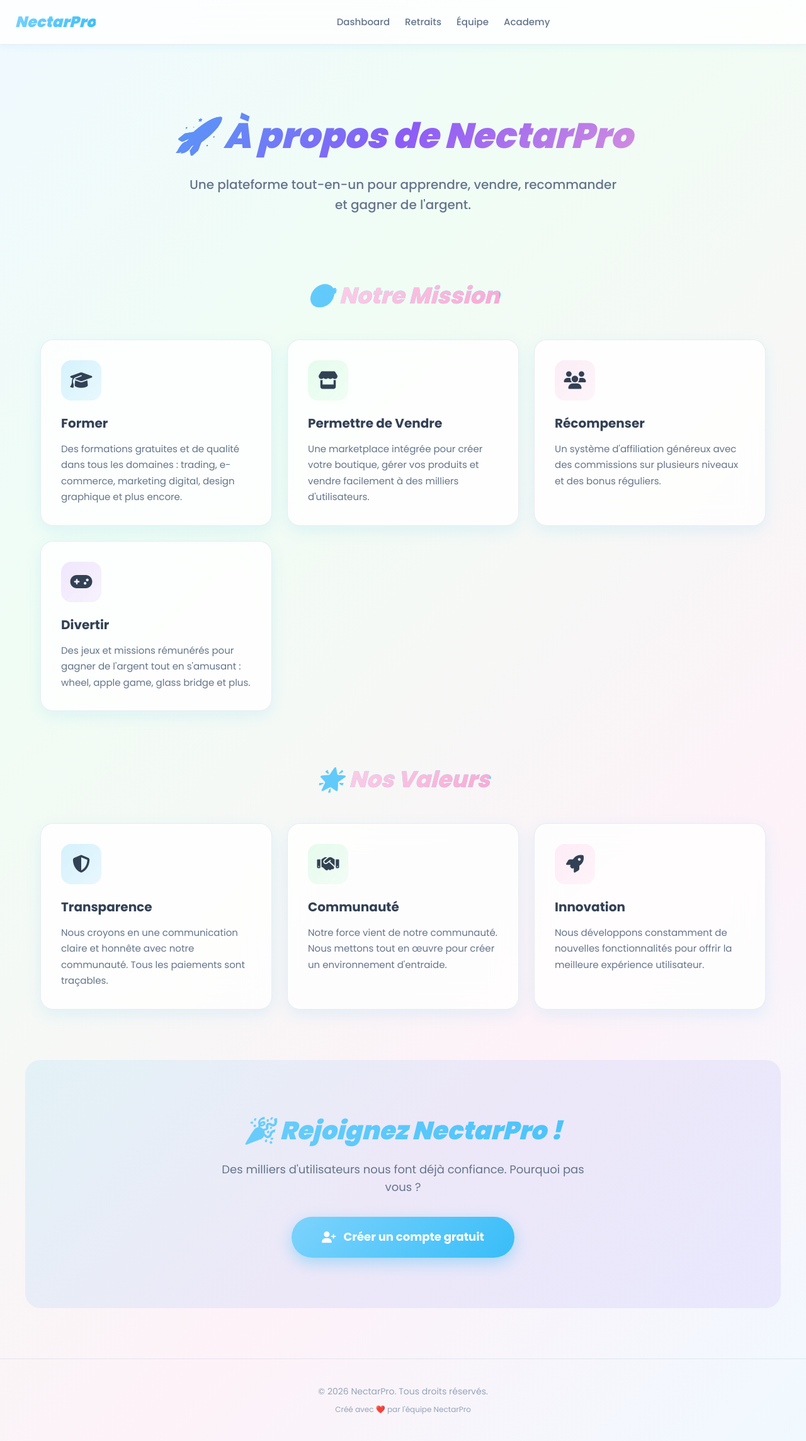
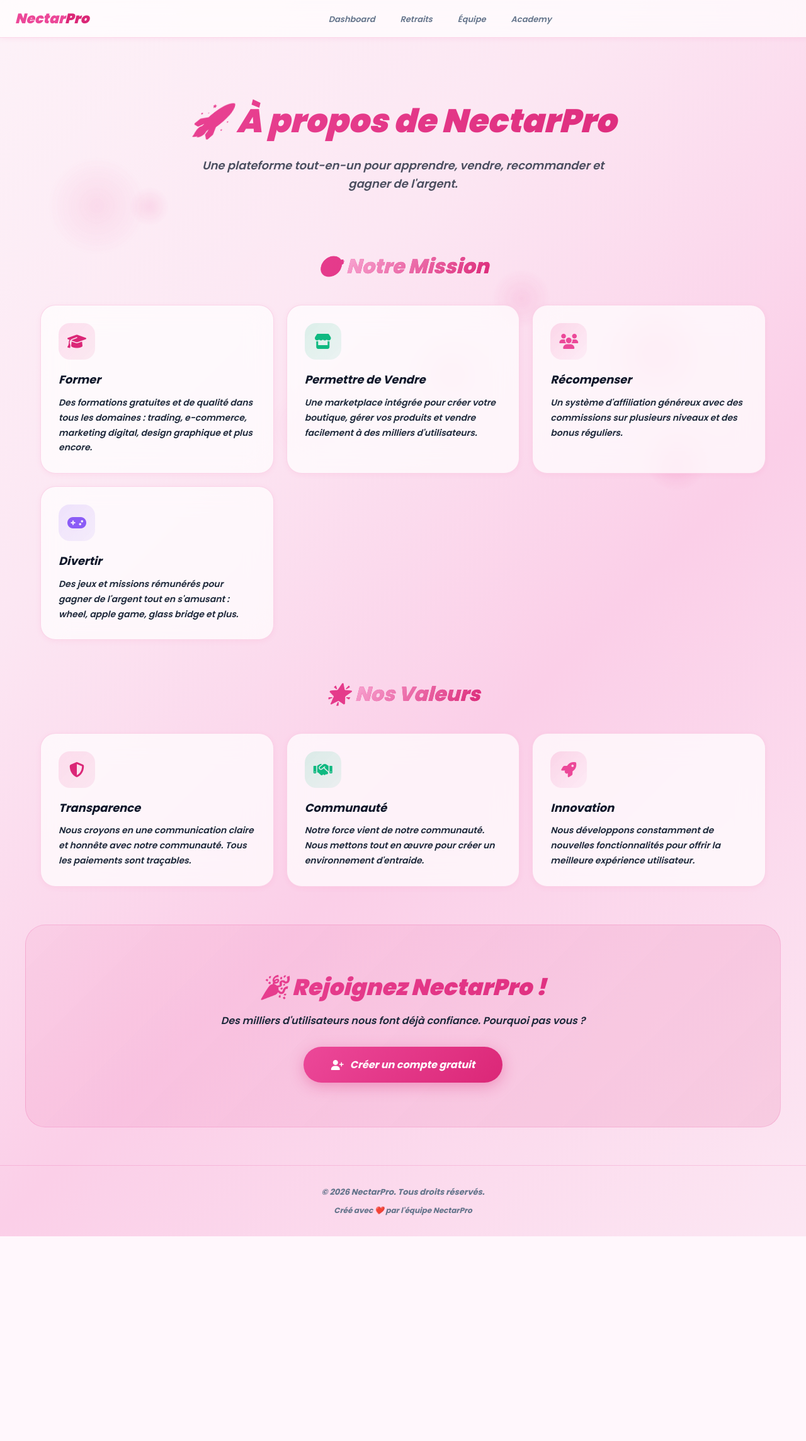
Before and after one commit to fredogary7-rgb/e, a Flask app: page /about in a window 1280 px wide. Shown: the whole page at 63% size. After the commit the page ends 1963 px from the top, so only its background shows below. Run offline with Flask 3, Linux system fonts and the light colour scheme.

Commit message:
refactor: about.html - theme rose NectarPro aligné sur le dashboard (particules, couleurs, navbar)

```diff
--- a/templates/about.html
+++ b/templates/about.html
@@ -8,85 +8,104 @@
     <link rel="stylesheet" href="https://cdnjs.cloudflare.com/ajax/libs/font-awesome/6.5.0/css/all.min.css">
     <style>
         :root {
-            --bg-primary: #f8fafc;
-            --bg-secondary: rgba(255, 255, 255, 0.8);
-            --bg-card: rgba(255, 255, 255, 0.7);
-            --accent-blue: #38bdf8;
-            --accent-blue-light: #7dd3fc;
-            --accent-green: #86efac;
-            --accent-pink: #f9a8d4;
-            --accent-purple: #c084fc;
-            --text-primary: #334155;
-            --text-secondary: #64748b;
-            --text-muted: #94a3b8;
-            --border-color: rgba(148, 163, 184, 0.2);
-            --gradient-blue: linear-gradient(135deg, #7dd3fc 0%, #38bdf8 100%);
-            --gradient-pink: linear-gradient(135deg, #fbcfe8 0%, #f9a8d4 100%);
-            --gradient-green: linear-gradient(135deg, #bbf7d0 0%, #86efac 100%);
-            --gradient-purple: linear-gradient(135deg, #e9d5ff 0%, #c084fc 100%);
-            --gradient-bg: linear-gradient(135deg, #f0f9ff 0%, #f0fdf4 30%, #fdf2f8 70%, #f0f9ff 100%);
-            --radius-sm: 10px;
-            --radius-lg: 16px;
-            --radius-xl: 20px;
-            --radius-2xl: 24px;
-            --shadow-sm: 0 4px 12px rgba(56, 189, 248, 0.08);
-            --shadow-medium: 0 8px 24px rgba(56, 189, 248, 0.12);
-            --shadow-large: 0 12px 32px rgba(56, 189, 248, 0.15);
+            --bg: linear-gradient(135deg,#fdf2f8 0%,#fce7f3 30%,#fbcfe8 60%,#fce7f3 100%);
+            --glass: rgba(255,255,255,0.72);
+            --glass-hover: rgba(255,255,255,0.88);
+            --accent: #db2777;
+            --accent2: #ec4899;
+            --accent-light: #f9a8d4;
+            --gold: #f59e0b;
+            --gold-light: #fef3c7;
+            --emerald: #10b981;
+            --emerald-light: #d1fae5;
+            --violet: #8b5cf6;
+            --violet-light: #ede9fe;
+            --sky: #0ea5e9;
+            --sky-light: #e0f2fe;
+            --text: #0f172a;
+            --text2: #1e293b;
+            --muted: #64748b;
+            --border: rgba(236,72,153,0.2);
+            --shadow-sm: 0 2px 8px rgba(236,72,153,0.08);
+            --shadow: 0 8px 32px rgba(236,72,153,0.12);
+            --shadow-lg: 0 16px 48px rgba(236,72,153,0.18);
+            --shadow-xl: 0 24px 64px rgba(236,72,153,0.25);
+            --radius-sm: 12px;
+            --radius: 18px;
+            --radius-lg: 24px;
+            --radius-xl: 32px;
         }
 
         * { margin: 0; padding: 0; box-sizing: border-box; }
 
         body {
             font-family: 'Poppins', sans-serif;
-            color: var(--text-primary);
-            background: var(--gradient-bg);
+            font-style: italic;
+            color: var(--text);
+            background: var(--bg);
             line-height: 1.6;
             overflow-x: hidden;
             min-height: 100vh;
+            min-height: 100dvh;
+            position: relative;
         }
+
+        /* PARTICULES */
+        .bg-particles { position: fixed; inset: 0; z-index: 0; pointer-events: none; overflow: hidden; }
+        .particle { position: absolute; border-radius: 50%; background: radial-gradient(circle, rgba(236,72,153,0.18), transparent 70%); animation: floatUp linear infinite; }
+        .particle:nth-child(1) { width: 180px; height: 180px; left: 5%; top: 70%; animation-duration: 18s; animation-delay: 0s; }
+        .particle:nth-child(2) { width: 120px; height: 120px; left: 60%; top: 80%; animation-duration: 14s; animation-delay: 3s; }
+        .particle:nth-child(3) { width: 200px; height: 200px; left: 30%; top: 75%; animation-duration: 22s; animation-delay: 6s; }
+        .particle:nth-child(4) { width: 100px; height: 100px; left: 80%; top: 85%; animation-duration: 16s; animation-delay: 9s; }
+        .particle:nth-child(5) { width: 150px; height: 150px; left: 50%; top: 90%; animation-duration: 20s; animation-delay: 2s; }
+        .particle:nth-child(6) { width: 90px; height: 90px; left: 15%; top: 50%; animation-duration: 12s; animation-delay: 5s; }
+        .particle:nth-child(7) { width: 160px; height: 160px; left: 75%; top: 60%; animation-duration: 24s; animation-delay: 8s; }
+        @keyframes floatUp { 0% { transform: translateY(0) scale(0.6); opacity: 0; } 10% { opacity: 0.7; } 90% { opacity: 0.4; } 100% { transform: translateY(-110vh) scale(1.4); opacity: 0; } }
 
         /* NAVBAR */
         .navbar {
-            background: var(--bg-secondary);
-            backdrop-filter: blur(20px);
-            padding: 16px 24px;
+            background: rgba(255,255,255,0.7);
+            backdrop-filter: blur(24px);
+            -webkit-backdrop-filter: blur(24px);
+            padding: 12px 24px;
             display: flex;
             justify-content: space-between;
             align-items: center;
             position: sticky;
             top: 0;
             z-index: 1000;
-            border-bottom: 1px solid var(--border-color);
+            border-bottom: 1px solid var(--border);
             box-shadow: var(--shadow-sm);
         }
 
         .navbar-brand {
-            font-size: 24px;
+            font-size: 22px;
             font-weight: 900;
             font-style: italic;
-            background: var(--gradient-blue);
-            -webkit-background-clip: text;
-            -webkit-text-fill-color: transparent;
-            background-clip: text;
             text-decoration: none;
         }
+        .navbar-brand .brand-n { color: var(--accent2); }
+        .navbar-brand .brand-p { color: var(--accent); }
 
         .navbar-nav {
             display: flex;
-            gap: 24px;
+            gap: 8px;
             list-style: none;
         }
 
         .navbar-nav a {
-            color: var(--text-secondary);
+            color: var(--muted);
             text-decoration: none;
-            font-weight: 500;
-            transition: color 0.3s;
-            font-size: 15px;
+            font-weight: 600;
+            font-size: 13px;
+            padding: 8px 16px;
+            border-radius: var(--radius-sm);
+            transition: all 0.15s;
         }
 
         .navbar-nav a:hover {
-            color: var(--accent-blue);
+            color: var(--accent);
+            background: rgba(236,72,153,0.08);
         }
 
         .navbar-user {
@@ -98,64 +117,70 @@
         .user-avatar {
             width: 40px;
             height: 40px;
-            border-radius: 50%;
-            background: var(--gradient-blue);
+            border-radius: 12px;
+            background: linear-gradient(135deg, #ec4899, #db2777);
             display: flex;
             align-items: center;
             justify-content: center;
             color: white;
             font-weight: 700;
             font-size: 16px;
+            box-shadow: 0 4px 16px rgba(219,39,119,0.35);
         }
 
         /* HERO SECTION */
         .hero {
             text-align: center;
-            padding: 100px 24px 60px;
+            padding: 90px 24px 50px;
             max-width: 1200px;
             margin: 0 auto;
+            position: relative;
+            z-index: 1;
         }
 
         .hero h1 {
-            font-size: 56px;
+            font-size: 52px;
             font-weight: 900;
             font-style: italic;
             margin-bottom: 16px;
-            background: linear-gradient(135deg, #38bdf8 0%, #8b5cf6 50%, #f9a8d4 100%);
+            background: linear-gradient(135deg, #ec4899, #db2777);
             -webkit-background-clip: text;
             -webkit-text-fill-color: transparent;
             background-clip: text;
         }
 
         .hero .subtitle {
-            font-size: 20px;
-            color: var(--text-secondary);
+            font-size: 18px;
+            color: var(--text2);
             max-width: 700px;
             margin: 0 auto 40px;
-            font-weight: 500;
+            font-weight: 600;
+            opacity: 0.8;
         }
 
         /* SECTIONS */
         .section {
             max-width: 1200px;
-            margin: 0 auto 80px;
+            margin: 0 auto 60px;
             padding: 0 24px;
+            position: relative;
+            z-index: 1;
         }
 
         .section-title {
-            font-size: 36px;
+            font-size: 32px;
             font-weight: 800;
             font-style: italic;
-            margin-bottom: 40px;
+            margin-bottom: 36px;
             text-align: center;
-            background: var(--gradient-blue);
+            background: linear-gradient(135deg, #ec4899, #db2777);
             -webkit-background-clip: text;
             -webkit-text-fill-color: transparent;
             background-clip: text;
         }
 
         .section-title span {
-            background: var(--gradient-pink);
+            background: linear-gradient(135deg, #f9a8d4, #db2777);
             -webkit-background-clip: text;
             -webkit-text-fill-color: transparent;
             background-clip: text;
@@ -164,288 +189,239 @@
         /* CARDS GRID */
         .cards-grid {
             display: grid;
-            grid-template-columns: repeat(auto-fit, minmax(320px, 1fr));
-            gap: 24px;
+            grid-template-columns: repeat(auto-fit, minmax(290px, 1fr));
+            gap: 20px;
         }
 
         .info-card {
-            background: var(--bg-secondary);
+            background: var(--glass);
             backdrop-filter: blur(20px);
-            border-radius: var(--radius-xl);
-            padding: 32px;
-            border: 1px solid var(--border-color);
-            box-shadow: var(--shadow-medium);
+            -webkit-backdrop-filter: blur(20px);
+            border-radius: var(--radius-lg);
+            padding: 28px;
+            border: 1px solid var(--border);
+            box-shadow: var(--shadow-sm);
             transition: transform 0.3s, box-shadow 0.3s;
         }
 
         .info-card:hover {
-            transform: translateY(-8px);
-            box-shadow: var(--shadow-large);
+            transform: translateY(-6px);
+            box-shadow: var(--shadow-lg);
+            border-color: var(--accent2);
         }
 
         .card-icon {
-            width: 64px;
-            height: 64px;
-            border-radius: var(--radius-lg);
+            width: 58px;
+            height: 58px;
+            border-radius: var(--radius);
             display: flex;
             align-items: center;
             justify-content: center;
-            font-size: 28px;
-            margin-bottom: 20px;
+            font-size: 24px;
+            margin-bottom: 18px;
         }
 
-        .card-icon.blue { background: linear-gradient(135deg, rgba(56, 189, 248, 0.2) 0%, rgba(56, 189, 248, 0.1) 100%); }
-        .card-icon.green { background: linear-gradient(135deg, rgba(134, 239, 172, 0.2) 0%, rgba(134, 239, 172, 0.1) 100%); }
-        .card-icon.pink { background: linear-gradient(135deg, rgba(249, 168, 212, 0.2) 0%, rgba(249, 168, 212, 0.1) 100%); }
-        .card-icon.purple { background: linear-gradient(135deg, rgba(192, 132, 252, 0.2) 0%, rgba(192, 132, 252, 0.1) 100%); }
+        .card-icon.blue { background: linear-gradient(135deg, rgba(236,72,153,0.15) 0%, rgba(219,39,119,0.08) 100%); color: var(--accent); }
+        .card-icon.green { background: linear-gradient(135deg, rgba(16,185,129,0.15) 0%, rgba(16,185,129,0.08) 100%); color: var(--emerald); }
+        .card-icon.pink { background: linear-gradient(135deg, rgba(236,72,153,0.18) 0%, rgba(249,168,212,0.1) 100%); color: var(--accent2); }
+        .card-icon.purple { background: linear-gradient(135deg, rgba(139,92,246,0.15) 0%, rgba(139,92,246,0.08) 100%); color: var(--violet); }
 
         .card-title {
-            font-size: 20px;
+            font-size: 18px;
             font-weight: 700;
-            margin-bottom: 12px;
-            color: var(--text-primary);
+            margin-bottom: 10px;
+            color: var(--text);
         }
 
         .card-text {
-            font-size: 15px;
-            color: var(--text-secondary);
+            font-size: 14px;
+            color: var(--text2);
             line-height: 1.7;
+            font-weight: 600;
         }
 
-        /* TIMELINE */
-        .timeline {
-            max-width: 800px;
-            margin: 0 auto;
-            position: relative;
-        }
-
-        .timeline::before {
-            content: '';
-            position: absolute;
-            left: 50%;
-            transform: translateX(-50%);
-            width: 3px;
-            height: 100%;
-            background: var(--gradient-blue);
-            border-radius: 2px;
-        }
-
-        .timeline-item {
-            display: flex;
-            align-items: center;
-            gap: 40px;
-            margin-bottom: 40px;
-            position: relative;
-        }
-
-        .timeline-item:nth-child(even) {
-            flex-direction: row-reverse;
-        }
-
-        .timeline-content {
-            flex: 1;
-            background: var(--bg-secondary);
+        /* STATS */
+        .stats-section {
+            background: var(--glass);
             backdrop-filter: blur(20px);
+            -webkit-backdrop-filter: blur(20px);
             border-radius: var(--radius-xl);
-            padding: 24px;
-            border: 1px solid var(--border-color);
-            box-shadow: var(--shadow-sm);
-        }
-
-        .timeline-dot {
-            width: 24px;
-            height: 24px;
-            border-radius: 50%;
-            background: var(--gradient-blue);
-            border: 4px solid white;
-            box-shadow: var(--shadow-medium);
-            flex-shrink: 0;
+            padding: 50px 36px;
+            margin: 0 24px 60px;
+            max-width: 1200px;
+            margin-left: auto;
+            margin-right: auto;
+            border: 1px solid var(--border);
+            box-shadow: var(--shadow);
             position: relative;
             z-index: 1;
         }
 
-        .timeline-year {
-            font-size: 18px;
-            font-weight: 700;
-            color: var(--accent-blue);
-            margin-bottom: 8px;
-        }
-
-        .timeline-title {
-            font-size: 16px;
-            font-weight: 600;
-            margin-bottom: 8px;
-            color: var(--text-primary);
-        }
-
-        .timeline-desc {
-            font-size: 14px;
-            color: var(--text-secondary);
-        }
-
-        /* STATS */
-        .stats-section {
-            background: var(--bg-secondary);
-            backdrop-filter: blur(20px);
-            border-radius: var(--radius-2xl);
-            padding: 60px 40px;
-            margin: 0 24px 80px;
-            max-width: 1200px;
-            margin-left: auto;
-            margin-right: auto;
-            border: 1px solid var(--border-color);
-            box-shadow: var(--shadow-large);
-        }
-
         .stats-grid {
             display: grid;
-            grid-template-columns: repeat(auto-fit, minmax(200px, 1fr));
-            gap: 32px;
+            grid-template-columns: repeat(auto-fit, minmax(180px, 1fr));
+            gap: 28px;
             text-align: center;
         }
 
         .stat-number {
-            font-size: 48px;
+            font-size: 44px;
             font-weight: 900;
             font-style: italic;
-            background: var(--gradient-blue);
+            background: linear-gradient(135deg, #ec4899, #db2777);
             -webkit-background-clip: text;
             -webkit-text-fill-color: transparent;
             background-clip: text;
         }
 
         .stat-label {
-            font-size: 16px;
-            color: var(--text-secondary);
-            font-weight: 500;
-            margin-top: 8px;
+            font-size: 14px;
+            color: var(--text2);
+            font-weight: 600;
+            margin-top: 6px;
         }
 
         /* TEAM */
         .team-grid {
             display: grid;
-            grid-template-columns: repeat(auto-fit, minmax(280px, 1fr));
-            gap: 32px;
+            grid-template-columns: repeat(auto-fit, minmax(260px, 1fr));
+            gap: 24px;
         }
 
         .team-card {
-            background: var(--bg-card);
+            background: var(--glass);
             backdrop-filter: blur(20px);
-            border-radius: var(--radius-xl);
-            padding: 32px;
+            -webkit-backdrop-filter: blur(20px);
+            border-radius: var(--radius-lg);
+            padding: 28px;
             text-align: center;
-            border: 1px solid var(--border-color);
+            border: 1px solid var(--border);
             box-shadow: var(--shadow-sm);
             transition: transform 0.3s;
         }
 
         .team-card:hover {
-            transform: translateY(-8px);
+            transform: translateY(-6px);
+            box-shadow: var(--shadow-lg);
         }
 
         .team-avatar {
-            width: 100px;
-            height: 100px;
+            width: 90px;
+            height: 90px;
             border-radius: 50%;
-            background: var(--gradient-blue);
+            background: linear-gradient(135deg, #ec4899, #db2777);
             display: flex;
             align-items: center;
             justify-content: center;
-            margin: 0 auto 20px;
-            font-size: 40px;
+            margin: 0 auto 18px;
+            font-size: 36px;
             color: white;
             font-weight: 700;
+            box-shadow: 0 6px 20px rgba(219,39,119,0.3);
         }
 
         .team-name {
-            font-size: 20px;
+            font-size: 18px;
             font-weight: 700;
             margin-bottom: 4px;
+            color: var(--text);
         }
 
         .team-role {
-            font-size: 14px;
-            color: var(--accent-blue);
-            font-weight: 500;
+            font-size: 13px;
+            color: var(--accent2);
+            font-weight: 600;
         }
 
         /* CTA */
         .cta-section {
             text-align: center;
-            padding: 80px 24px;
-            background: linear-gradient(135deg, rgba(56, 189, 248, 0.1) 0%, rgba(139, 92, 246, 0.1) 100%);
-            border-radius: var(--radius-2xl);
-            margin: 0 24px 80px;
+            padding: 70px 24px;
+            background: linear-gradient(135deg, rgba(236,72,153,0.08) 0%, rgba(219,39,119,0.12) 100%);
+            border-radius: var(--radius-xl);
+            margin: 0 24px 60px;
             max-width: 1200px;
             margin-left: auto;
             margin-right: auto;
+            border: 1px solid var(--border);
+            position: relative;
+            z-index: 1;
         }
 
         .cta-section h2 {
-            font-size: 40px;
+            font-size: 36px;
             font-weight: 900;
             font-style: italic;
-            margin-bottom: 16px;
-            background: var(--gradient-blue);
+            margin-bottom: 12px;
+            background: linear-gradient(135deg, #ec4899, #db2777);
             -webkit-background-clip: text;
             -webkit-text-fill-color: transparent;
             background-clip: text;
         }
 
         .cta-section p {
-            font-size: 18px;
-            color: var(--text-secondary);
-            margin-bottom: 32px;
+            font-size: 16px;
+            color: var(--text2);
+            margin-bottom: 28px;
             max-width: 600px;
             margin-left: auto;
             margin-right: auto;
+            font-weight: 600;
         }
 
         .btn-cta {
             display: inline-flex;
             align-items: center;
-            gap: 12px;
-            padding: 18px 48px;
-            background: var(--gradient-blue);
+            gap: 10px;
+            padding: 16px 44px;
+            background: linear-gradient(135deg, #ec4899, #db2777);
             color: white;
             border: none;
             border-radius: 50px;
-            font-size: 18px;
+            font-size: 16px;
             font-weight: 700;
             cursor: pointer;
             transition: transform 0.3s, box-shadow 0.3s;
-            box-shadow: 0 8px 24px rgba(56, 189, 248, 0.4);
+            box-shadow: 0 6px 22px rgba(219,39,119,0.35);
             text-decoration: none;
         }
 
         .btn-cta:hover {
-            transform: translateY(-4px);
-            box-shadow: 0 12px 32px rgba(56, 189, 248, 0.5);
+            transform: translateY(-3px);
+            box-shadow: 0 10px 28px rgba(219,39,119,0.5);
         }
 
         /* FOOTER */
         .footer {
             text-align: center;
-            padding: 40px 24px;
-            border-top: 1px solid var(--border-color);
-            color: var(--text-muted);
-            font-size: 14px;
+            padding: 32px 24px;
+            border-top: 1px solid var(--border);
+            color: var(--muted);
+            font-size: 13px;
+            font-weight: 700;
+            position: relative;
+            z-index: 1;
         }
 
         @media (max-width: 768px) {
-            .hero h1 { font-size: 36px; }
-            .section-title { font-size: 28px; }
+            .hero h1 { font-size: 32px; }
+            .section-title { font-size: 26px; }
             .navbar-nav { display: none; }
-            .timeline::before { left: 20px; }
-            .timeline-item, .timeline-item:nth-child(even) { flex-direction: row; gap: 20px; }
-            .timeline-content { flex: 1; }
-            .stat-number { font-size: 36px; }
+            .stat-number { font-size: 32px; }
+            .cards-grid { grid-template-columns: 1fr; }
         }
     </style>
 </head>
 <body>
+
+<div class="bg-particles">
+    <div class="particle"></div><div class="particle"></div><div class="particle"></div>
+    <div class="particle"></div><div class="particle"></div><div class="particle"></div>
+    <div class="particle"></div>
+</div>
+
     <nav class="navbar">
-        <a href="{{ url_for('dashboard_page') }}" class="navbar-brand">NectarPro</a>
+        <a href="{{ url_for('dashboard_page') }}" class="navbar-brand"><span class="brand-n">Nectar</span><span class="brand-p">Pro</span></a>
         <ul class="navbar-nav">
             <li><a href="{{ url_for('dashboard_page') }}">Dashboard</a></li>
             <li><a href="{{ url_for('mes_retraits') }}">Retraits</a></li>
```
